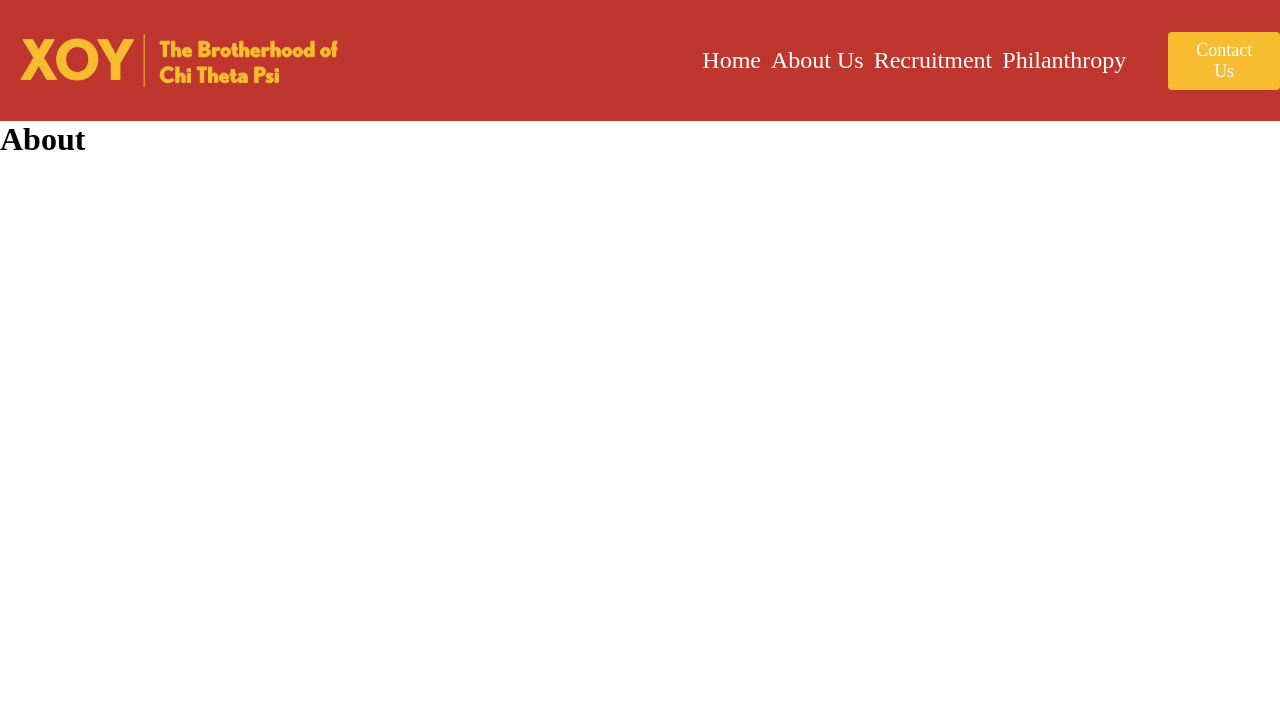
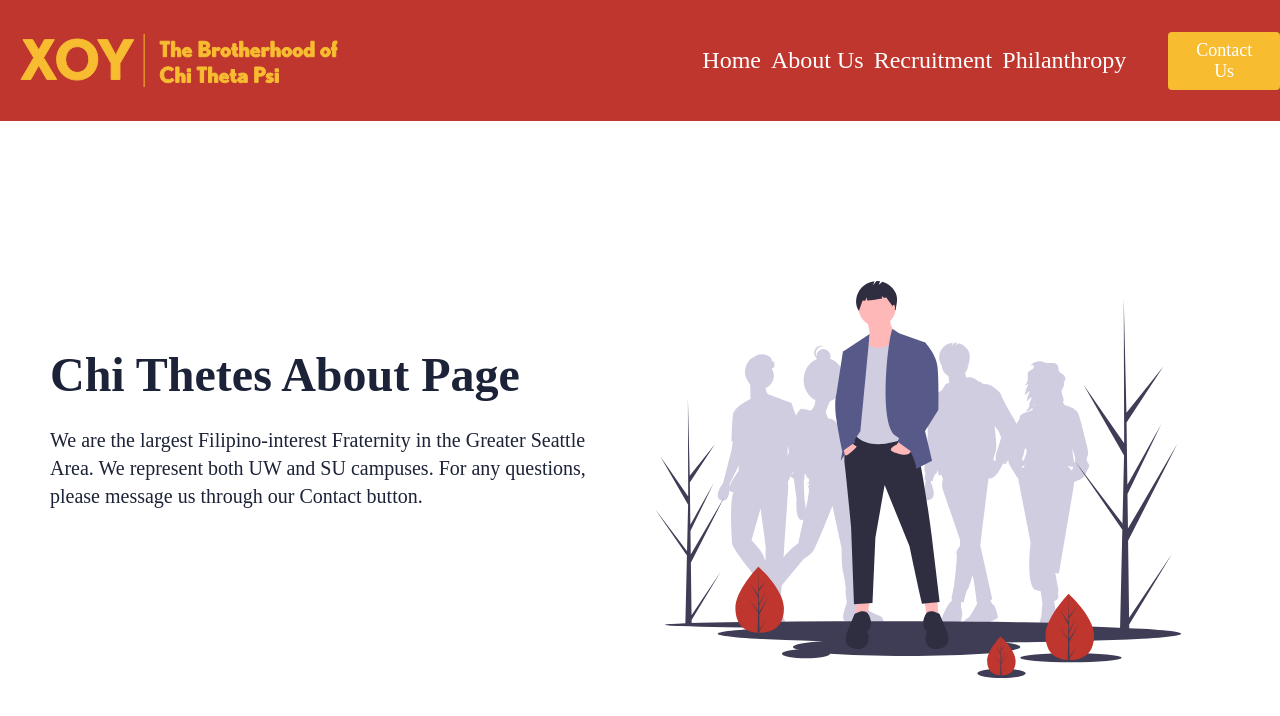
Before and after one commit to kceelandon/ctp-website, a React (Create React App) app: page /about in a window 1280 px wide. Shown: the top 716 px of the page. Built offline with nearby package versions, Linux system fonts and the light colour scheme; a web font is replaced by a local one.

Commit message:
added a new component, need to tweak styling tho

```diff
--- a/src/App.js
+++ b/src/App.js
@@ -2,6 +2,7 @@ import './App.css';
 import { BrowserRouter as Router, Route, Link, Switch} from 'react-router-dom'
 import Tabs from './components/Navbar/Tabs'
 import Home from './pages/Homepage/Home';
+import About from './pages/About/About';
 
 function App() {
   return (
@@ -10,8 +11,7 @@ function App() {
         <Router>
           <Switch>
             <Route path="/about">
-              {/* insert about page component(s) here */}
-              <h1>About</h1>
+              <About />
             </Route>
             <Route path="/recruitment">
               {/* insert recruitment page component(s) here */}
--- a/src/components/InfoSection/Info.elements.js
+++ b/src/components/InfoSection/Info.elements.js
@@ -1,2 +1,21 @@
 /* styled component file for assembling Info section component */
 import styled from 'styled-components';
+
+export const ParagraphWrapper = styled.div`
+    max-width: 700px;
+    padding-top: 0px;
+    padding-bottom: 60px;
+
+    @media screen and (max-width: 768px) {
+        padding-bottom: 65px;
+    }
+`;
+
+export const Information = styled.p`
+    color: ${({ lightTextDesc }) => (lightTextDesc ? '#A9B3C1' : '#1C2237')};
+    font-size: 20px;
+    line-height: 28px;
+    margin-bottom: 40px;
+`;
+
+/* may need to create a new InfoColumn or mess with the styling in Section.elements.js */
--- a/src/components/InfoSection/Info.js
+++ b/src/components/InfoSection/Info.js
@@ -1,3 +1,42 @@
 /* Contains the Info section component */
 import React from 'react';
 import { Container } from '../../globalStyles';
+import { ContentSection, InfoRow, InfoColumn, ImgWrapper, Img, Heading } from '../Sections/Section.elements';
+import { ParagraphWrapper, Information } from './Info.elements';
+
+const Info = ({
+    lightBg,
+    imgStart,
+    lightText,
+    information,
+    headline,
+    img,
+    alt,
+    start,
+    altTextLight,
+    lightTextDesc
+}) => {
+    return (
+        <div>
+            <ContentSection lightBg={lightBg}>
+                <Container>
+                    <InfoRow imgStart={imgStart}>
+                        <InfoColumn>
+                            <ParagraphWrapper>
+                                <Heading lightText={lightText}>{headline}</Heading>
+                                <Information lightTextDesc={lightTextDesc}>{information}</Information>
+                            </ParagraphWrapper>
+                        </InfoColumn>
+                        <InfoColumn>
+                            <ImgWrapper start={start}>
+                                <Img src={img} alt={alt} altTextLight={altTextLight}/>
+                            </ImgWrapper>
+                        </InfoColumn>
+                    </InfoRow>
+                </Container>
+            </ContentSection>
+        </div>
+    )
+}
+
+export default Info;
--- a/src/components/Navbar/Tabs.js
+++ b/src/components/Navbar/Tabs.js
@@ -13,7 +13,7 @@ function Tabs(props) {
     const [clicked, setClicked] = useState(false);
     return (
         <nav className="items">
-            <h1 className="navbar-logo"><img src={require('../../images/logo.svg').default} className="logo"/></h1>
+            <h1 className="navbar-logo"><img src={require('../../images/logo.svg').default} className="logo" alt="ctp-logo"/></h1>
             <div className="menu-icon" onClick={() => setClicked(!clicked)}>
                 <i className={clicked ? 'fas fa-times' : 'fas fa-bars'}></i>
             </div>
--- /dev/null
+++ b/src/pages/About/About.js
@@ -0,0 +1,13 @@
+import React from 'react';
+import Info from '../../components/InfoSection/Info';
+import { aboutOne } from './Data'; /* import data from the file and spread it in a section component */
+
+function About() {
+    return (
+        <div>
+            <Info {...aboutOne}></Info>
+        </div>
+    );
+}
+
+export default About;
--- /dev/null
+++ b/src/pages/About/Data.js
@@ -0,0 +1,12 @@
+export const aboutOne = {
+    lightBg: true,
+    imgStart: false,
+    lightText: false,
+    information: 'We are the largest Filipino-interest Fraternity in the Greater Seattle Area. We represent both UW and SU campuses. For any questions, please message us through our Contact button.',
+    headline: 'Chi Thetes About Page',
+    img: require('../../images/svg-2.svg').default,
+    alt: 'Informational Section',
+    start: '',
+    altTextLight: false,
+    lightTextDesc: false
+};
```
Also changed, not shown: src/images/svg-2.svg (added).
